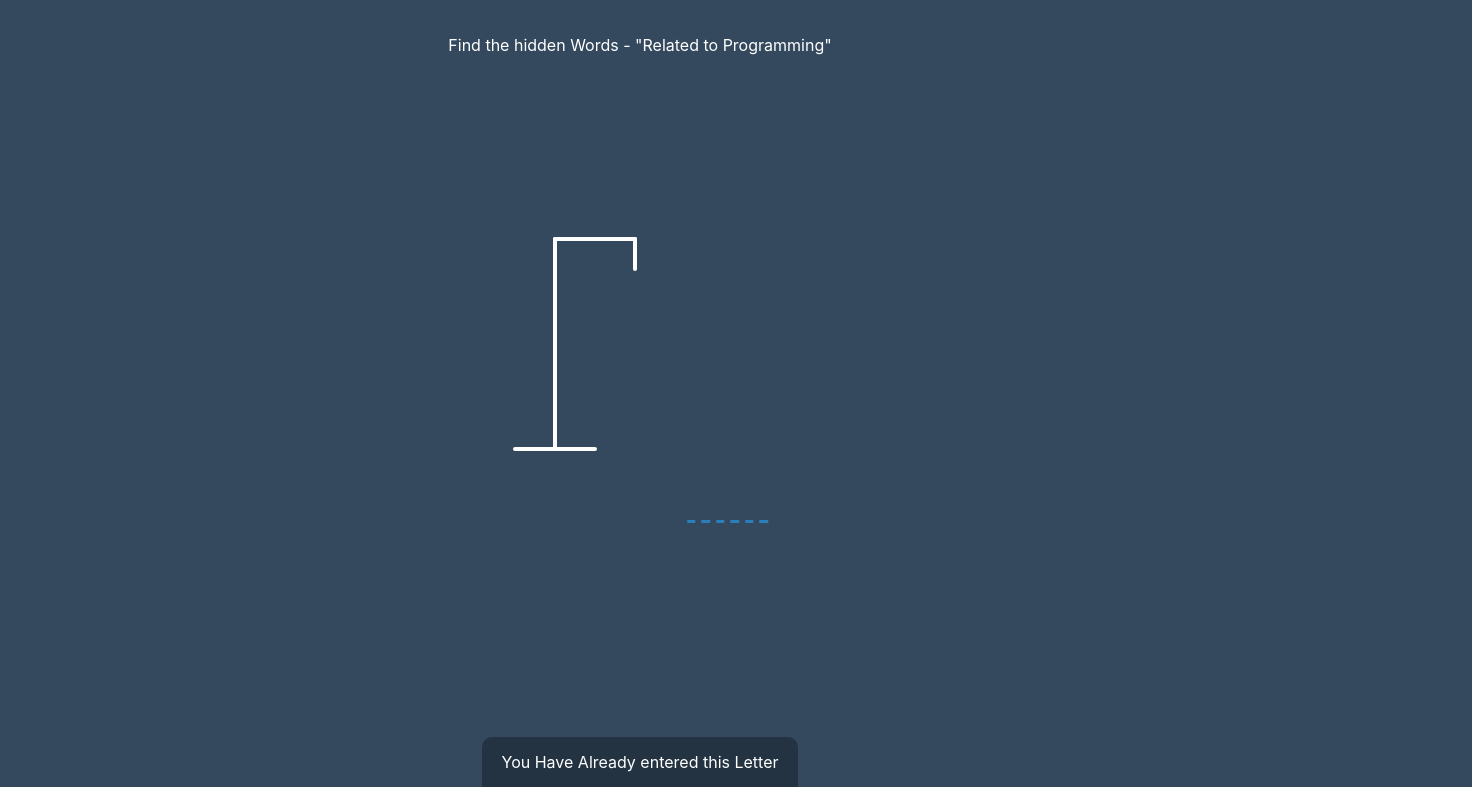
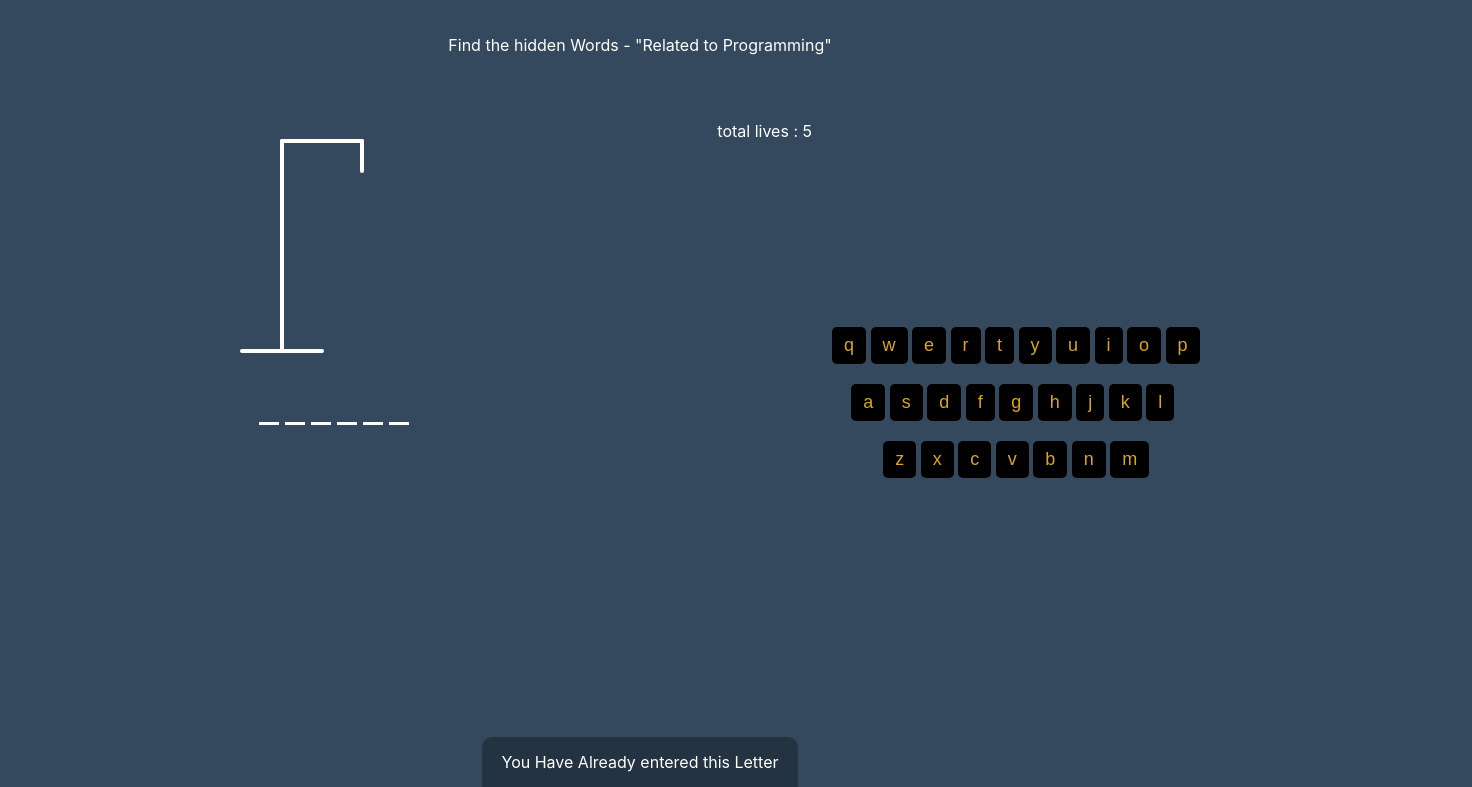
Before and after one commit to diksha620/tic-tac-toe, a plain HTML site: page App.html in a window 1280 px wide. Shown: the part 63-850 px from the top of the page, 1472 px wide, since content can reach past the window. Drawn offline with Linux system fonts and the light colour scheme.

Commit message:
integrate hangman file

```diff
--- a/App.html
+++ b/App.html
@@ -24,26 +24,71 @@
             <line x1="140", y1="150" x2="160" y2="180" class="figures"/>
 
         </svg>
+
+
+
+
         <div class="wrong-letters-container">
+            <div id="no-of-lives"></div>
             <div class="wrong-letters" id="wrong-letters">
 
             </div>
         </div>
-        <div class="word" id="word">
 
-        </div>
-        <div class="pop-container show" id="pop-container">
+
+
+        <div class="word" id="word"></div>
+        <div class="pop-container" id="pop-container">
             <div class="pop">
                 <h2 id="message">
                 You have won
                 </h2>
-                <button id="play">
+                <button onclick = "window.location.reload()" id="play">
                         Play Again
                 </button>
             </div>
         </div>
     </div>
-    <div class="mssg" id="mssg">
+
+    <div class="container1">
+        <div class="firstrow">
+            <button class="btnn" onclick="func('q')">q</button>
+            <button class="btnn" onclick="func('w')">w</button>
+            <button class="btnn" onclick="func('e')">e</button>
+            <button class="btnn" onclick="func('r')">r</button>
+            <button class="btnn"onclick="func('t')">t</button>
+            <button class="btnn"onclick="func('y')">y</button>
+            <button class="btnn"onclick="func('u')">u</button>
+            <button class="btnn"onclick="func('i')">i</button>
+            <button class="btnn"onclick="func('o')">o</button>
+            <button class="btnn"onclick="func('p')">p</button>
+        </div>
+        <br>
+        <div class="secondrow">
+            <button class="btnn"onclick="func('a')">a</button>
+            <button class="btnn"onclick="func('s')">s</button>
+            <button class="btnn"onclick="func('d')">d</button>
+            <button class="btnn"onclick="func('f')">f</button>
+            <button class="btnn"onclick="func('g')">g</button>
+            <button class="btnn"onclick="func('h')">h</button>
+            <button class="btnn"onclick="func('j')">j</button>
+            <button class="btnn"onclick="func('k')">k</button>
+            <button class="btnn"onclick="func('l')">l</button>
+        </div>
+        <br>
+        <div class="thirdrow">
+            <button class="btnn"onclick="func('z')">z</button>
+            <button class="btnn"onclick="func('x')">x</button>
+            <button class="btnn"onclick="func('c')">c</button>
+            <button class="btnn"onclick="func('v')">v</button>
+            <button class="btnn"onclick="func('b')">b</button>
+            <button class="btnn"onclick="func('n')">n</button>
+            <button class="btnn"onclick="func('m')">m</button>
+
+        </div>
+    </div>
+
+    <div class="mssg show" id="mssg">
         <p>You Have Already entered this Letter</p>
     </div>
     <script src="Script.js"></script>
--- a/Script.js
+++ b/Script.js
@@ -4,14 +4,14 @@ const playAgain = document.getElementById("play");
 const popup = document.getElementById("pop-container");
 const notification = document.getElementById("mssg");
 const finalMessage = document.getElementById("message");
-
+const noOfLives = document.getElementById("no-of-lives")
+const buttons = document.getElementsByClassName('btnn').value;
 const figureParts = document.querySelectorAll(".figures");
 
 const words = [
   "java",
   "python",
   "ruby",
-  "c++",
   "c",
   "mongodb",
   "html",
@@ -22,6 +22,34 @@ let selectedWord = words[Math.floor(Math.random() * words.length)];
 const correct = [];
 const wrong = [];
 
+function func(alpha) {
+    // alert(alpha);
+
+        // if(e.keyCode >= 65 && e.keyCode <= 90){
+        const letter = alpha;
+        if (selectedWord.includes(letter)) {
+
+            if (!correct.includes(letter)) {
+                correct.push(letter);
+                display();
+            }
+            else {
+                showNotification();
+            }
+
+        } else {
+            if (!wrong.includes(letter)) {
+                wrong.push(letter);
+                updateWrongLetterElement();
+            }
+            else {
+                showNotification();
+            }
+        }
+
+
+};
+
 const display = () => {
     wordElement.innerHTML = `${selectedWord
         .split("")
@@ -30,7 +58,7 @@ const display = () => {
             `<span class="letter">${correct.includes(letter) ? letter : ""} </span>`
         ).join("")
       }`;
-
+      noOfLives.innerText = `total lives : ${counter}`
       const innerWord = wordElement.innerText.replace(/\n/g,"");
 
       if(innerWord === selectedWord){
@@ -39,11 +67,14 @@ const display = () => {
       }
 
 }
-
+var counter = 5;
 function updateWrongLetterElement() {
+    counter = counter - 1;
+    noOfLives.innerText = `total lives : ${counter}`
     wrongLettersElement.innerHTML =
     `${wrong.length > 0 ? "<p>Wrong</p>" : ""}
-    ${wrong.map((letter) => `<span>${letter}</span>`
+    ${wrong.map((letter) => `<span>${letter}</span>
+    `
     )}`
    ;
 
@@ -63,7 +94,7 @@ function updateWrongLetterElement() {
     }
 }
 
-const show = () => {
+const showNotification = () => {
     notification.classList.add("show");
     setTimeout(() => {
         notification.classList.remove("show");
@@ -73,12 +104,13 @@ window.addEventListener("keydown",(e) => {
     if(e.keyCode >= 65 && e.keyCode <= 90){
         const letter = e.key;
         if(selectedWord.includes(letter)){
+
             if(!correct.includes(letter)){
                 correct.push(letter);
                 display();
             }
             else{
-                show();
+                showNotification();
             }
         }else{
             if(!wrong.includes(letter)){
@@ -86,7 +118,7 @@ window.addEventListener("keydown",(e) => {
                 updateWrongLetterElement();
             }
             else{
-                show();
+                showNotification();
             }
         }
 
@@ -99,5 +131,6 @@ playAgain.addEventListener("click",() =>{
     display();
     updateWrongLetterElement()
     popup.style.display = "none";
+
 });
 display();
--- a/app.css
+++ b/app.css
@@ -18,8 +18,40 @@ body{
     position: relative;
     margin: auto;
     height: 250px;
-    width: 350px;
+    width: 50%;
+    margin-left: 15vw;
+    margin-top: 30px;
 }
+.container1 {
+
+    position: relative;
+    height: 250px;
+    width: 50%;
+    margin-left: 80vw;
+    margin-top:-100px;
+    justify-content: center;
+    align-items: center;
+
+}
+
+  .btnn{
+    outline: none;
+    border: none;
+    padding: 8px 12px;
+    border-radius: 5px;
+    cursor: pointer;
+    font-size: 18px;
+    color: goldenrod;
+    background-color: black;
+  }
+
+  .secondrow {
+      margin-left: 1.5vw;
+  }
+  .thirdrow {
+    margin-left: 4vw;
+}
+
 .figure{
     fill: transparent;
     stroke: white;
@@ -47,13 +79,12 @@ body{
 .word{
     display: flex;
     position: absolute;
-    left: 75%;
+    left: 40%;
     right: 0%;
-
     transform: translateX(-50%);
 }
 .letter{
-    border-bottom: 3px solid #2980b6;
+    border-bottom: 3px solid white;
     display: inline-flex;
     font-size: 30px;
     align-items: center;
@@ -112,6 +143,6 @@ body{
 .mssg p {
     margin: 0;
 }
-.notification .show{
+.mssg .show{
     transform: translateY(-50px);
 }
```
